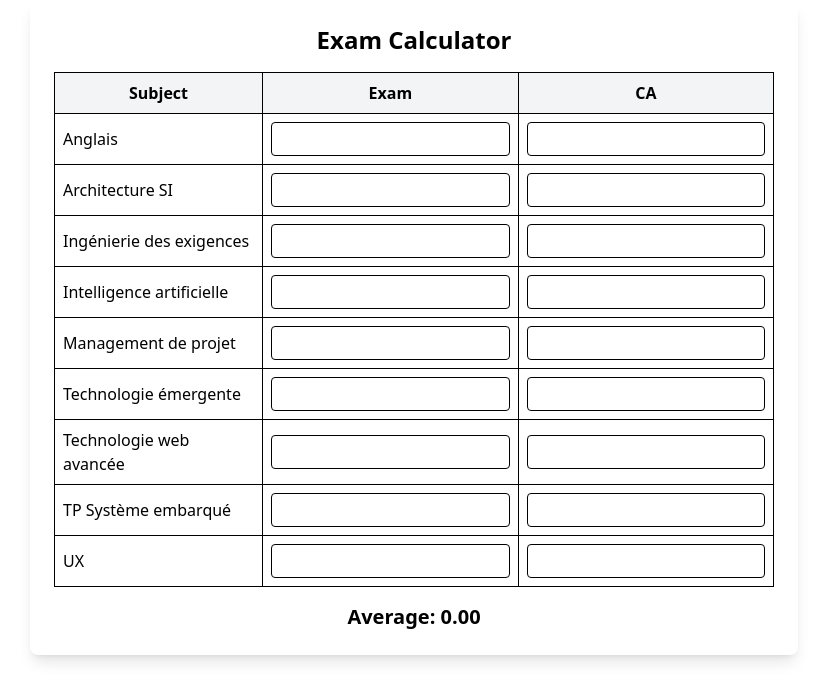
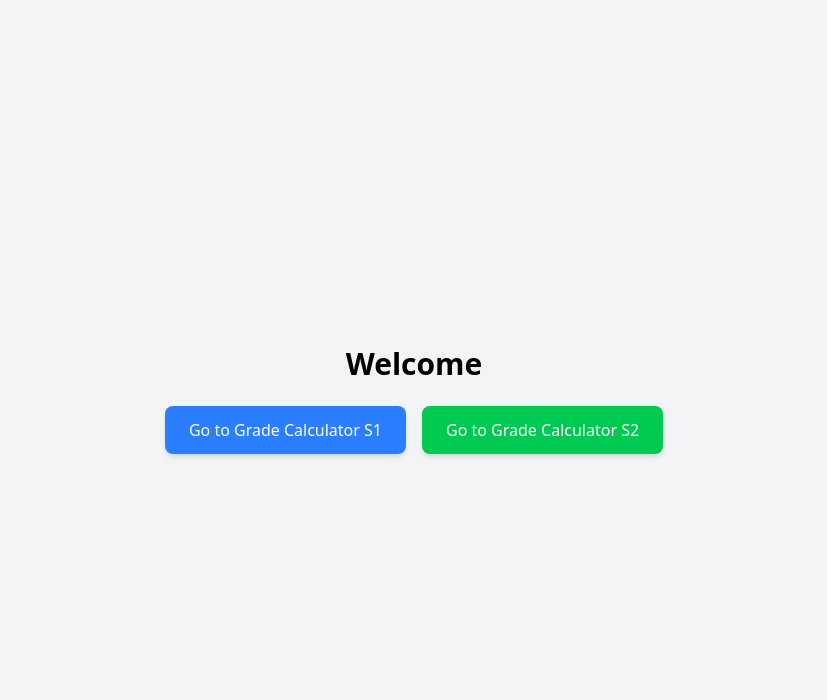
Before and after one commit to Mamchamohammed/GradeCalculator, a React (Vite) app: page / in a window 1280 px wide. Shown: the top 700 px of the page, without its empty margins (226-1053 px from the left). Built offline with nearby package versions, Linux system fonts and the light colour scheme.

Commit message:
add navigation

```diff
--- a/package.json
+++ b/package.json
@@ -13,7 +13,8 @@
     "@tailwindcss/vite": "^4.0.5",
     "js-cookie": "^3.0.5",
     "react": "^19.0.0",
-    "react-dom": "^19.0.0"
+    "react-dom": "^19.0.0",
+    "react-router-dom": "^7.1.5"
   },
   "devDependencies": {
     "@eslint/js": "^9.19.0",
--- a/src/App.tsx
+++ b/src/App.tsx
@@ -1,7 +1,18 @@
-import GradeCalculator from './GradeCalculator';
+import { BrowserRouter as Router, Routes, Route } from "react-router-dom";
+import HomePage from "./HomePage";
+import GradeCalculatorS1 from "./GradeCalculatorS1";
+import GradeCalculatorS2 from "./GradeCalculatorS2";
 
 function App() {
-  return <GradeCalculator />;
+  return (
+    <Router>
+      <Routes>
+        <Route path="/" element={<HomePage />} />
+        <Route path="/GradeCalculatorS1" element={<GradeCalculatorS1 />} />
+        <Route path="/GradeCalculatorS2" element={<GradeCalculatorS2 />} />
+      </Routes>
+    </Router>
+  );
 }
 
 export default App;
--- /dev/null
+++ b/src/GradeCalculatorS2.tsx
@@ -0,0 +1,8 @@
+export default function GradeCalculatorS2() {
+    return (
+      <div className="flex flex-col items-center justify-center h-screen bg-gray-100">
+        <h1 className="text-4xl font-bold text-gray-800 mb-4">Coming Soon</h1>
+        <p className="text-lg text-gray-600">We're working on something amazing. Stay tuned!</p>
+      </div>
+    );
+  }
--- /dev/null
+++ b/src/HomePage.tsx
@@ -0,0 +1,25 @@
+import { useNavigate } from "react-router-dom";
+
+export default function HomePage() {
+  const navigate = useNavigate();
+
+  return (
+    <div className="flex flex-col items-center justify-center h-screen bg-gray-100">
+      <h1 className="text-3xl font-bold mb-6">Welcome</h1>
+      <div className="space-x-4">
+        <button
+          onClick={() => navigate("/GradeCalculatorS1")}
+          className="bg-blue-500 text-white px-6 py-3 rounded-lg shadow-md hover:bg-blue-600"
+        >
+          Go to Grade Calculator S1
+        </button>
+        <button
+          onClick={() => navigate("/GradeCalculatorS2")}
+          className="bg-green-500 text-white px-6 py-3 rounded-lg shadow-md hover:bg-green-600"
+        >
+          Go to Grade Calculator S2
+        </button>
+      </div>
+    </div>
+  );
+}
```
Also changed, not shown: src/GradeCalculatorS1.tsx (renamed from src/GradeCalculator.tsx), 1 other file (tests, documents, lock files or other folders).
